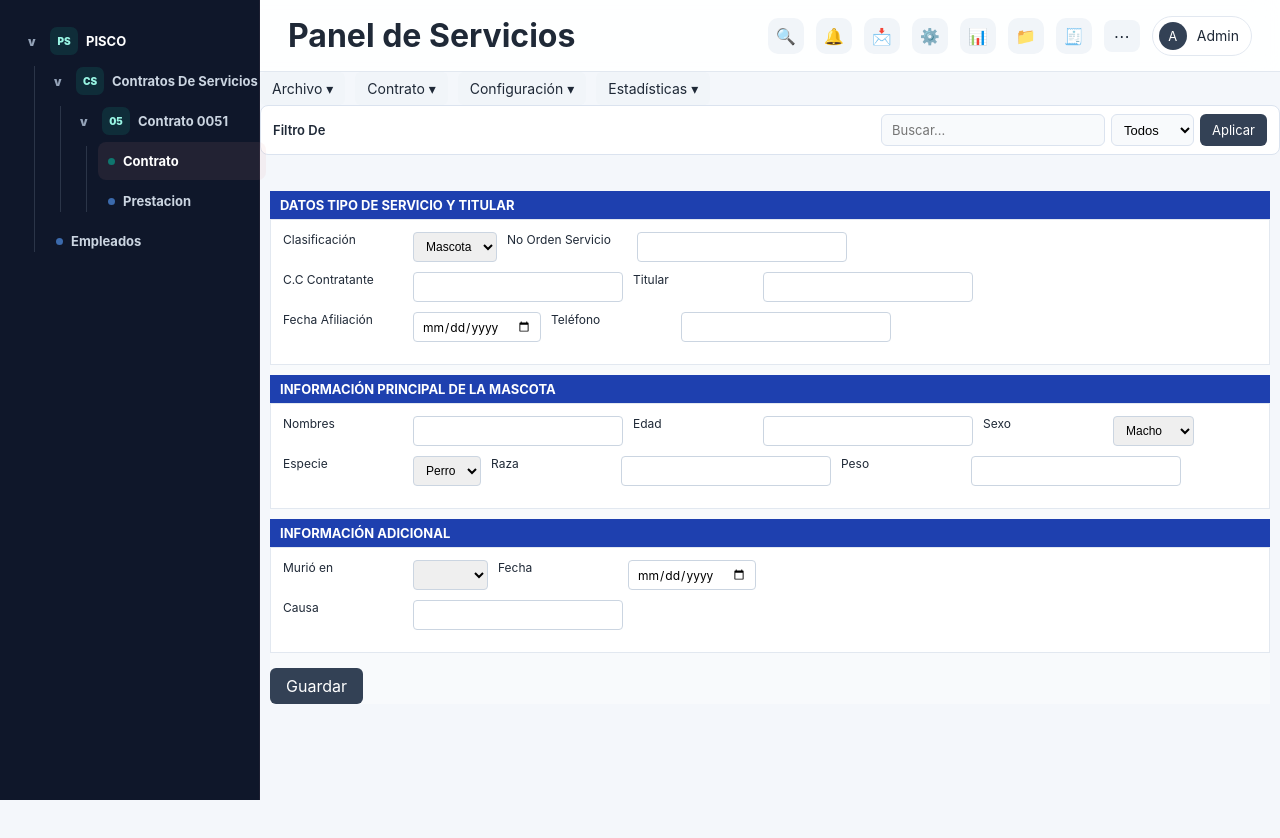
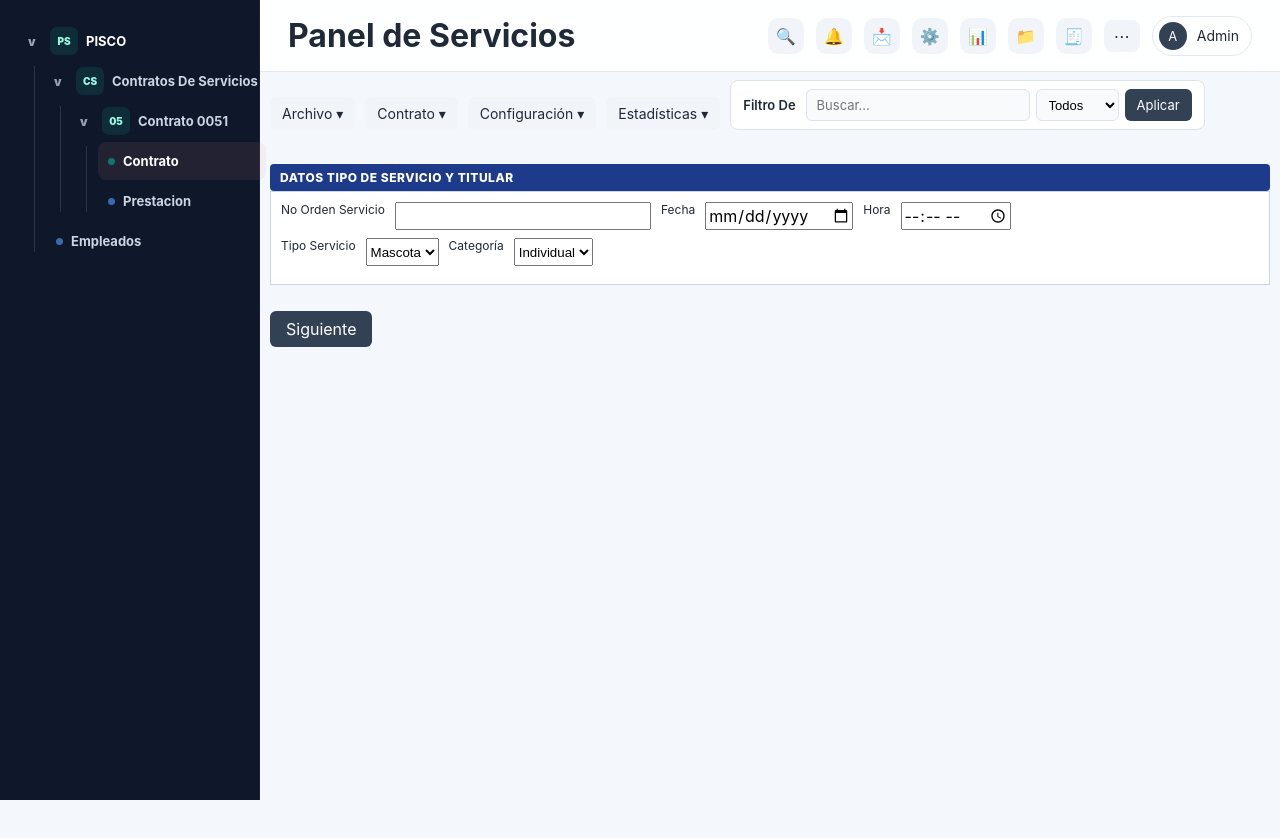
Before and after one commit to piscotics/ServiciosPisco, a Vue app: page /home in a window 1280 px wide. Shown: the top 838 px of the page. Built offline with nearby package versions, Linux system fonts and the light colour scheme.

Commit message:
CAMBIOS EN servicios steper

```diff
--- /dev/null
+++ b/src/components/servicios/components/FrmInfoFallecido.vue
@@ -0,0 +1,28 @@
+<template>
+    <div class="section">
+
+      <div class="row">
+        <label>Nombres</label>
+        <input/>
+
+        <label>Apellidos</label>
+        <input  />
+      </div>
+
+      <div class="row">
+        <label>Edad</label>
+        <input type="number"  />
+
+        <label>Sexo</label>
+        <select >
+          <option>M</option>
+          <option>F</option>
+        </select>
+      </div>
+
+    </div>
+  </template>
+
+  <script setup>
+  const model = defineModel()
+  </script>
--- /dev/null
+++ b/src/components/servicios/components/FrmInfoFallecimiento.vue
@@ -0,0 +1,25 @@
+<template>
+    <div class="section">
+
+      <div class="row">
+        <label>Fecha</label>
+        <input type="date" />
+
+        <label>Hora</label>
+        <input type="time" />
+      </div>
+
+      <div class="row">
+        <label>Causa</label>
+        <input />
+
+        <label>Dirección</label>
+        <input />
+      </div>
+
+    </div>
+  </template>
+
+  <script setup>
+  const model = defineModel()
+  </script>
--- a/src/components/servicios/components/FrmInfoServicios.vue
+++ b/src/components/servicios/components/FrmInfoServicios.vue
@@ -0,0 +1,55 @@
+<template>
+  <div class="section">
+
+    <div class="row">
+      <label>No Orden Servicio</label>
+      <input />
+
+      <label>Fecha</label>
+      <input type="date" />
+
+      <label>Hora</label>
+      <input type="time" />
+    </div>
+
+    <div class="row">
+      <label>Tipo Servicio</label>
+      <select >
+        <option>Mascota</option>
+        <option>Humano</option>
+      </select>
+
+      <label>Categoría</label>
+      <select >
+        <option>Individual</option>
+      </select>
+    </div>
+
+  </div>
+</template>
+
+<script setup>
+const model = defineModel()
+</script>
+
+<style scoped>
+.section {
+  padding: 10px;
+  background: white;
+  border: 1px solid #cbd5e1;
+}
+
+.row {
+  display: flex;
+  gap: 10px;
+  margin-bottom: 8px;
+}
+
+label {
+  font-size: 12px;
+}
+
+input, select {
+  height: 28px;
+}
+</style>
--- a/src/components/servicios/components/FrmInfoTitular.vue
+++ b/src/components/servicios/components/FrmInfoTitular.vue
@@ -1,197 +1,28 @@
 <template>
-    <div class="form-container">
-
-      <!-- 🔵 HEADER -->
-      <div class="form-header">
-        DATOS TIPO DE SERVICIO Y TITULAR
-      </div>
-
-      <!-- 🔹 SECCIÓN 1 -->
   <div class="section">
 
     <div class="row">
-          <label>Clasificación</label>
-          <select v-model="form.clasificacion">
-            <option>Mascota</option>
-          </select>
+      <label>C.C</label>
+      <input />
 
-          <label>No Orden Servicio</label>
-          <input v-model="form.orden" type="text" />
+      <label>Nombre</label>
+      <input  />
+
+      <label>Teléfono</label>
+      <input />
     </div>
 
     <div class="row">
-          <label>C.C Contratante</label>
-          <input v-model="form.cc" />
+      <label>Email</label>
+      <input  />
 
-          <label>Titular</label>
-          <input v-model="form.titular" />
-        </div>
-
-        <div class="row">
-          <label>Fecha Afiliación</label>
-          <input type="date" v-model="form.fechaAfiliacion" />
-
-          <label>Teléfono</label>
-          <input v-model="form.telefono" />
-        </div>
-
-      </div>
-
-      <!-- 🔵 INFO MASCOTA -->
-      <div class="form-header">
-        INFORMACIÓN PRINCIPAL DE LA MASCOTA
-      </div>
-
-      <div class="section">
-
-        <div class="row">
-          <label>Nombres</label>
-          <input v-model="form.nombreMascota" />
-
-          <label>Edad</label>
-          <input v-model="form.edad" type="number" />
-
-          <label>Sexo</label>
-          <select v-model="form.sexo">
-            <option>Macho</option>
-            <option>Hembra</option>
-          </select>
-        </div>
-
-        <div class="row">
-          <label>Especie</label>
-          <select v-model="form.especie">
-            <option>Perro</option>
-            <option>Gato</option>
-          </select>
-
-          <label>Raza</label>
-          <input v-model="form.raza" />
-
-          <label>Peso</label>
-          <input v-model="form.peso" type="number" />
-        </div>
-
-      </div>
-
-      <!-- 🔵 INFO MUERTE -->
-      <div class="form-header">
-        INFORMACIÓN ADICIONAL
-      </div>
-
-      <div class="section">
-
-        <div class="row">
-          <label>Murió en</label>
-          <select v-model="form.lugar">
-            <option>Casa</option>
-            <option>Clínica</option>
-          </select>
-
-          <label>Fecha</label>
-          <input type="date" v-model="form.fechaMuerte" />
-        </div>
-
-        <div class="row">
-          <label>Causa</label>
-          <input v-model="form.causa" />
-        </div>
-
-      </div>
-
-      <!-- 🔥 BOTÓN -->
-      <div class="actions">
-        <button @click="guardar">Guardar</button>
+      <label>Dirección</label>
+      <input />
     </div>
 
   </div>
 </template>
 
 <script setup>
-  import { reactive } from 'vue'
-
-  const form = reactive({
-    clasificacion: 'Mascota',
-    orden: '',
-    cc: '',
-    titular: '',
-    fechaAfiliacion: '',
-    telefono: '',
-
-    nombreMascota: '',
-    edad: '',
-    sexo: 'Macho',
-    especie: 'Perro',
-    raza: '',
-    peso: '',
-
-    lugar: '',
-    fechaMuerte: '',
-    causa: ''
-  })
-
-  const guardar = () => {
-    console.log(form)
-  }
+const model = defineModel()
 </script>
-
-  <style scoped>
-  .form-container {
-
-    padding: 0px;
-    background: #f8fafc;
-  }
-
-  /* 🔵 títulos tipo sistema viejo */
-  .form-header {
-    background: #1e40af;
-    color: white;
-    font-weight: bold;
-    padding: 6px 10px;
-    margin-top: 10px;
-    font-size: 13px;
-  }
-
-  /* secciones */
-  .section {
-    padding: 12px;
-    border: 1px solid #e2e8f0;
-    background: white;
-  }
-
-  /* filas */
-  .row {
-    display: flex;
-    gap: 10px;
-    margin-bottom: 10px;
-    flex-wrap: wrap;
-  }
-
-  /* labels */
-  label {
-    font-size: 12px;
-    min-width: 120px;
-  }
-
-  /* inputs */
-  input, select {
-    height: 30px;
-    padding: 0 8px;
-    border: 1px solid #cbd5e1;
-    border-radius: 4px;
-    font-size: 12px;
-  }
-
-  /* botón */
-  .actions {
-    margin-top: 15px;
-  }
-
-  button {
-    padding: 8px 16px;
-    background: #334155;
-    color: white;
-    border: none;
-    border-radius: 6px;
-  }
-  </style>
--- a/src/components/servicios/components/FrmPrincipal.vue
+++ b/src/components/servicios/components/FrmPrincipal.vue
@@ -0,0 +1,55 @@
+<template>
+    <div class="section">
+
+      <div class="row">
+        <label>No Orden Servicio</label>
+        <input v-model="model.orden" />
+
+        <label>Fecha</label>
+        <input type="date" v-model="model.fecha" />
+
+        <label>Hora</label>
+        <input type="time" v-model="model.hora" />
+      </div>
+
+      <div class="row">
+        <label>Tipo Servicio</label>
+        <select v-model="model.tipoServicio">
+          <option>Mascota</option>
+          <option>Humano</option>
+        </select>
+
+        <label>Categoría</label>
+        <select v-model="model.categoria">
+          <option>Individual</option>
+        </select>
+      </div>
+
+    </div>
+  </template>
+
+  <script setup>
+  const model = defineModel()
+  </script>
+
+  <style scoped>
+  .section {
+    padding: 10px;
+    background: white;
+    border: 1px solid #cbd5e1;
+  }
+
+  .row {
+    display: flex;
+    gap: 10px;
+    margin-bottom: 8px;
+  }
+
+  label {
+    font-size: 12px;
+  }
+
+  input, select {
+    height: 28px;
+  }
+  </style>
--- a/src/components/servicios/pages/servicios.vue
+++ b/src/components/servicios/pages/servicios.vue
@@ -1,38 +1,141 @@
 <template>
   <div class="dashboard">
+
     <Sidebar />
+
     <div class="main">
+
       <Header />
-      <BarraOpciones />
-      <Barra />
+
+      <div class="top-bars">
+        <BarraOpciones />
+        <BarraBusqueda />
+      </div>
+
       <main class="content">
-        <InfoTitular />
+
+        <section class="content-body">
+
+          <div class="form">
+
+        <!-- 🔵 STEP 1 -->
+        <div v-if="step === 1">
+          <div class="form-header">
+            DATOS TIPO DE SERVICIO Y TITULAR
+          </div>
+          <InfoServicios />
+        </div>
+
+        <!-- 🔵 STEP 2 -->
+        <div v-if="step === 2">
+          <div class="form-header">
+            INFORMACIÓN DEL CONTRATANTE DEL SERVICIO
+          </div>
+          <InfoTitular />
+        </div>
+
+        <!-- 🔵 STEP 3 -->
+        <div v-if="step === 3">
+          <div class="form-header">
+            INFORMACIÓN DEL FALLECIDO
+          </div>
+          <InfoFallecido v-model="form" />
+        </div>
+
+        <!-- 🔵 STEP 4 -->
+        <div v-if="step === 4">
+          <div class="form-header">
+            DATOS DEL FALLECIMIENTO
+          </div>
+          <InfoFallecimiento />
+        </div>
+
+        <!-- 🔥 BOTONES -->
+        <div class="actions">
+          <button v-if="step > 1" @click="prevStep">Atrás</button>
+
+          <button v-if="step < 4" @click="nextStep">
+            Siguiente
+          </button>
+
+          <button v-if="step === 4" @click="guardar">
+            Guardar
+          </button>
+        </div>
+
+</div>
+
+        </section>
 
       </main>
+
     </div>
   </div>
 </template>
+
 
 <script setup>
 import { ref, onMounted } from 'vue'
 import Header from '../layout/Cabecera.vue'
 import Sidebar from '../layout/Sidebar.vue'
-import Barra from '../layout/BarraBusqueda.vue'
+import BarraBusqueda from '../layout/BarraBusqueda.vue'
 import BarraOpciones from '../layout/BarraOpciones.vue'
-//import InfoServicios from '../components/FrmInfoServicios.vue'
+import InfoServicios from '../components/FrmInfoServicios.vue'
 import InfoTitular from '../components/FrmInfoTitular.vue'
+import InfoFallecido from '../components/FrmInfoFallecido.vue'
+import InfoFallecimiento from '../components/FrmInfoFallecimiento.vue'
 const listaServicios = ref([])
 
 onMounted(() => {
-  listaServicios.value = [
-    { id: 1, nombre: 'Agua', descripcion: 'Consulta y seguimiento del servicio de agua.' },
-    { id: 2, nombre: 'Luz', descripcion: 'Gestion del suministro electrico.' },
-    { id: 3, nombre: 'Internet', descripcion: 'Estado y soporte de conectividad.' }
-  ]
+
 })
+
+
+const step = ref(1)
+
+const nextStep = () => {
+  if (step.value < 4) {
+    step.value++
+  }
+}
+
+const prevStep = () => {
+  if (step.value > 1) {
+    step.value--
+  }
+}
+
+const form = ref({})
+
+const guardar = () => {
+  console.log('Datos finales:', form.value)
+}
 </script>
 
 <style scoped>
+
+.stepper {
+  display: flex;
+  gap: 10px;
+  margin-bottom: 10px;
+}
+
+.step {
+  width: 30px;
+  height: 30px;
+  border-radius: 50%;
+  background: #cbd5f5;
+  display: flex;
+  align-items: center;
+  justify-content: center;
+  font-weight: bold;
+}
+
+.step.active {
+  background: #1e3a8a;
+  color: white;
+}
+
 .dashboard {
   min-height: 100vh;
   background: var(--bg);
@@ -177,7 +280,62 @@ onMounted(() => {
   font-size: 12px;
   font-weight: 800;
 }
+.form {
+  display: flex;
+  flex-direction: column;
+  gap: 10px;
+}
 
+/* 🔵 barra azul tipo sistema */
+.form-header {
+  background: #1e3a8a; /* azul fuerte */
+  color: white;
+  font-weight: 800;
+  font-size: 12px;
+  padding: 6px 10px;
+  border-radius: 4px;
+  letter-spacing: 0.5px;
+}
+
+/* secciones debajo del header */
+.form > *:not(.form-header):not(.actions) {
+  margin-bottom: 4px;
+}
+
+/* botón */
+.actions {
+  margin-top: 12px;
+}
+
+.actions button {
+  padding: 8px 16px;
+  background: #334155;
+  color: white;
+  border: none;
+  border-radius: 6px;
+  cursor: pointer;
+}
+
+.actions button:hover {
+  background: #1e293b;
+}
+.top-bars {
+  position: sticky;
+  top: 72px;
+  z-index: 900;
+
+  display: flex;
+  flex-direction: row; /* 🔥 antes column */
+  align-items: center;
+  gap: 10px;
+
+  padding: 8px 10px;
+  background: var(--bg);
+}
+.search-bar {
+  display: flex;
+  justify-content: flex-end;
+}
 @media (max-width: 780px) {
   .main {
     padding-left: 0;
@@ -209,5 +367,8 @@ onMounted(() => {
     grid-column: 2;
     width: fit-content;
   }
+
+
+
 }
 </style>
```
Lines whose indentation alone changed are shown as unchanged.
